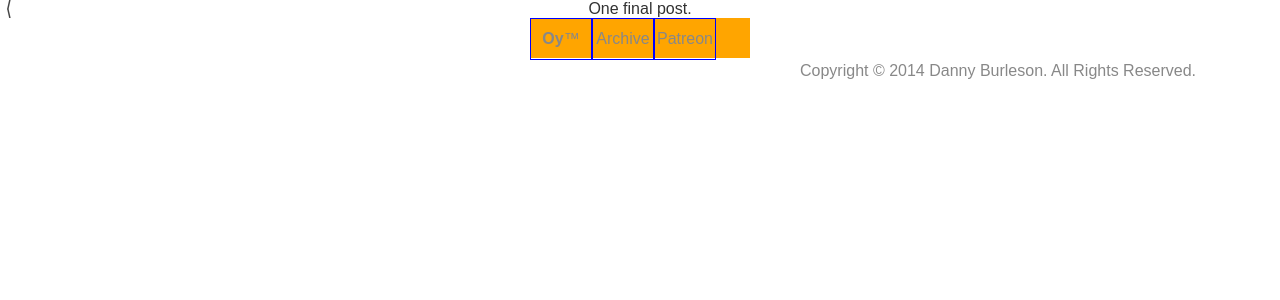
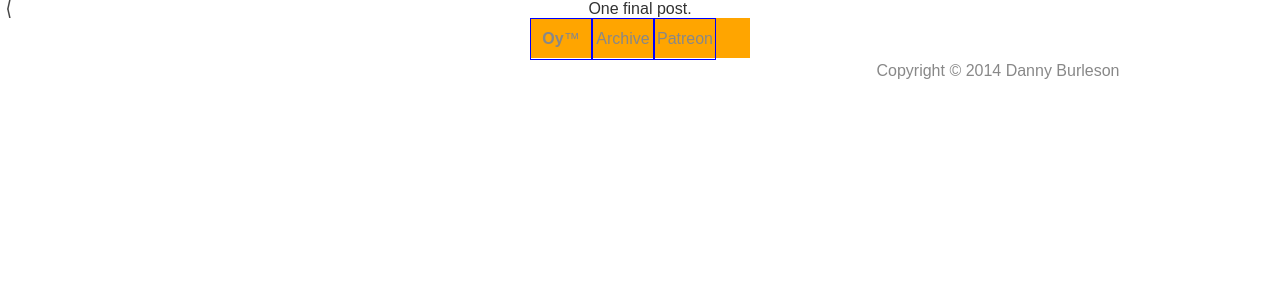
Before and after one commit to oycomics/oycomics.github.io, a Jekyll site: the page built from index.html, in a window 1280 px wide. Shown: the top 300 px of the page. Built offline with Jekyll 4.4.1, drawn with Linux system fonts in a browser that asks for light colours; Markdown is read by kramdown in place of the engine named in the settings; the list of posts is cut into pages by our own code.

Commit message:
Update footer.html

```diff
--- a/_includes/footer.html
+++ b/_includes/footer.html
@@ -4,5 +4,5 @@
 <a class="nav_item archive_link" href="/archive">Archive</a>
 <a class="nav_item patreon_link" href="http://www.patreon.com/oycomics" target="_blank">Patreon</a>
 </div>
-<a class="copyright" href="mailto:danny@oycomics.com">Copyright &copy; {{ site.time | date: "%Y" }} Danny Burleson. All Rights Reserved.</a>
+<a class="copyright" href="mailto:danny@oycomics.com">Copyright &copy; {{ site.time | date: "%Y" }} Danny Burleson</a>
 </div>
```
